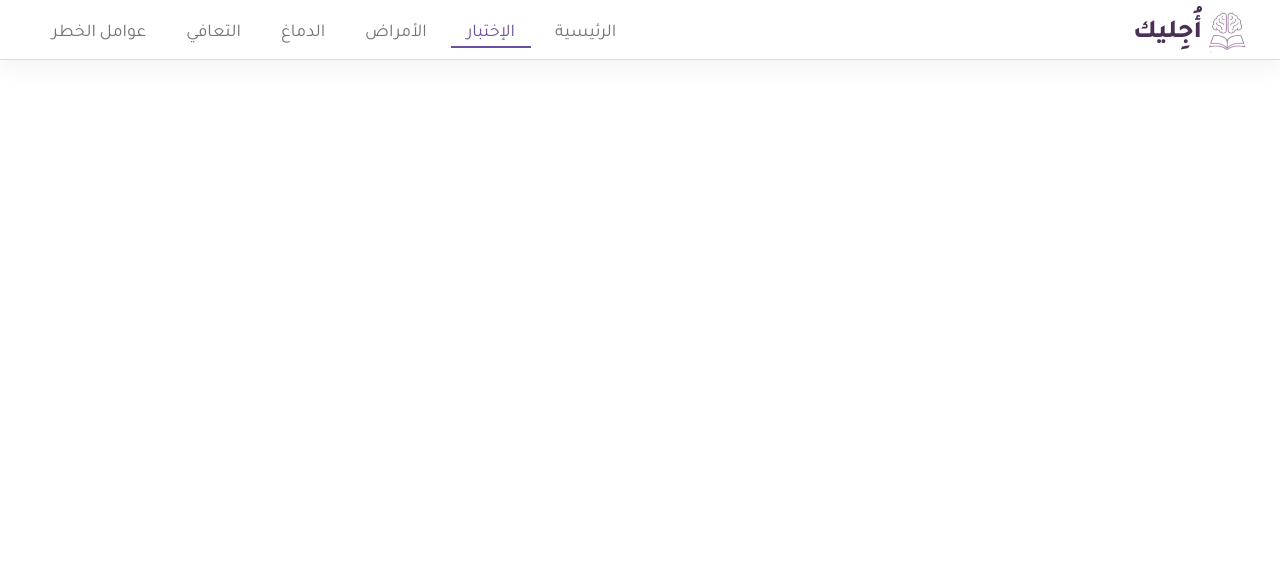
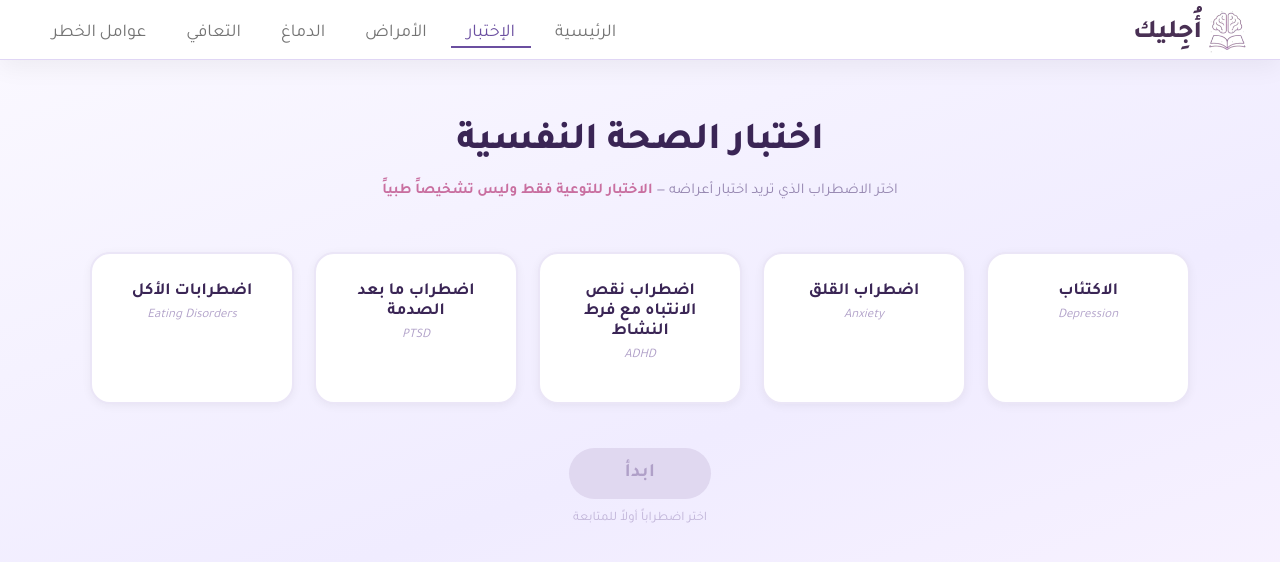
Before and after one commit to Demxz0/Graduation-Project, a React (Create React App) app: page /ikhtbar in a window 1280 px wide. Shown: the top 562 px of the page. Built offline with nearby package versions, Linux system fonts and the light colour scheme.

Commit message:
add first exam page

```diff
--- a/src/App.js
+++ b/src/App.js
@@ -2,6 +2,7 @@ import './App.css';
 import { Routes, Route, Link, useLocation } from 'react-router-dom';
 import logo from './logo.png';
 import Home from './pages/Home';
+import Exam from './pages/Exam';
 
 function App() {
   const location = useLocation();
@@ -84,6 +85,7 @@ function App() {
       {/* Routes */}
       <Routes>
         <Route path="/" element={<Home />} />
+        <Route path="/ikhtbar" element={<Exam />} />
         {/* باقي الصفحات رح تضيفها هون لما تعملها */}
       </Routes>
 
--- /dev/null
+++ b/src/pages/Exam.jsx
@@ -0,0 +1,238 @@
+import { useState } from 'react';
+import { useNavigate } from 'react-router-dom';
+
+//قائمة الاضطرابات
+const disorders = [
+  {
+    id: 'depression',
+    nameAr: 'الاكتئاب',
+    nameEn: 'Depression',
+    color: '#d6936a',
+    bg: '#f0eeff',
+  },
+  {
+    id: 'anxiety',
+    nameAr: 'اضطراب القلق',
+    nameEn: 'Anxiety',
+    color: '#e1844a',
+    bg: '#fff0f7',
+  },
+  {
+    id: 'adhd',
+    nameAr: 'اضطراب نقص الانتباه مع فرط النشاط',
+    nameEn: 'ADHD',
+    color: '#5c7f94',
+    bg: '#fff8ee',
+  },
+  {
+    id: 'ptsd',
+    nameAr: 'اضطراب ما بعد الصدمة',
+    nameEn: 'PTSD',
+    color: '#5c7f94',
+    bg: '#edfaf7',
+  },
+  {
+    id: 'eating',
+    nameAr: 'اضطرابات الأكل',
+    nameEn: 'Eating Disorders',
+    color: '#d68cb9',
+    bg: '#f0faee',
+  },
+];
+
+function Exam() {
+  const [selected, setSelected] = useState(null);
+  const navigate = useNavigate();
+  function handleStart() {
+    if (selected) {
+      navigate(`/exam/${selected}`);
+    }
+  }
+
+  return (
+    <div style={{
+      minHeight: '100vh',
+      background: 'linear-gradient(160deg, #faf8ff 0%, #f0ecff 50%, #fdf6ff 100%)',
+      display: 'flex',
+      flexDirection: 'column',
+      alignItems: 'center',
+      padding: '60px 24px 40px',
+      direction: 'rtl',
+      fontFamily: "'Tajawal', sans-serif",
+    }}>
+
+      {/* ===== العنوان الرئيسي ===== */}
+      <h1 style={{
+        fontSize: '38px',
+        fontWeight: '800',
+        color: '#3a2555',
+        marginBottom: '12px',
+        textAlign: 'center',
+      }}>
+        اختبار الصحة النفسية
+      </h1>
+
+      {/* ===== الوصف ===== */}
+      <p style={{
+        fontSize: '15px',
+        color: '#9586b0',
+        textAlign: 'center',
+        marginBottom: '48px',
+        maxWidth: '520px',
+        lineHeight: '1.7',
+      }}>
+        اختر الاضطراب الذي تريد اختبار أعراضه —{' '}
+        <strong style={{ color: '#c96fa0' }}>
+         الاختبار للتوعية فقط وليس تشخيصاً طبياً
+        </strong>
+      </p>
+
+      {/* ===== الكاردز ===== */}
+      <div style={{
+        display: 'grid',
+       gridTemplateColumns: 'repeat(5, 1fr)',
+        gap: '20px',
+       maxWidth: '1100px',
+        width: '100%',
+        marginBottom: '44px',
+      }}>
+        {disorders.map((d) => {
+          const isSelected = selected === d.id;
+
+          return (
+            <div
+              key={d.id}
+              onClick={() => setSelected(d.id)}
+              style={{
+                background: isSelected ? d.bg : 'white',
+                border: isSelected
+                  ? `2px solid ${d.color}`
+                  : '2px solid #ebe6f7',
+                borderRadius: '20px',
+                padding: '28px 20px',
+                cursor: 'pointer',
+                textAlign: 'center',
+                transition: 'all 0.25s ease',
+                boxShadow: isSelected
+                  ? `0 8px 28px ${d.color}30`
+                  : '0 2px 10px rgba(0,0,0,0.05)',
+                transform: isSelected ? 'translateY(-4px)' : 'none',
+                position: 'relative',
+              }}
+
+              onMouseEnter={e => {
+                if (!isSelected) {
+                  e.currentTarget.style.boxShadow = `0 6px 20px ${d.color}25`;
+                  e.currentTarget.style.transform = 'translateY(-2px)';
+                  e.currentTarget.style.background = `${d.color}12`;
+                }
+              }}
+              onMouseLeave={e => {
+                if (!isSelected) {
+                  e.currentTarget.style.boxShadow = '0 2px 10px rgba(0,0,0,0.05)';
+                  e.currentTarget.style.transform = 'none';
+                  e.currentTarget.style.background = 'white';
+                }
+              }}
+            >
+              {isSelected && (
+                <div style={{
+                  position: 'absolute',
+                  top: '12px',
+                  left: '12px',
+                  width: '24px',
+                  height: '24px',
+                  borderRadius: '50%',
+                  background: d.color,
+                  display: 'flex',
+                  alignItems: 'center',
+                  justifyContent: 'center',
+                  fontSize: '13px',
+                  color: 'white',
+                  fontWeight: '700',
+                }}>
+                  ✓
+                </div>
+              )}
+
+              {/* الاسم العربي */}
+              <div style={{
+                fontSize: '17px',
+                fontWeight: '700',
+                color: isSelected ? d.color : '#3a2555',
+                marginBottom: '6px',
+                transition: 'color 0.25s',
+              }}>
+                {d.nameAr}
+              </div>
+
+              {/* الاسم الإنجليزي */}
+              <div style={{
+                fontSize: '13px',
+                color: isSelected ? d.color : '#b0a0c8',
+                marginBottom: '10px',
+                fontStyle: 'italic',
+                transition: 'color 0.25s',
+              }}>
+                {d.nameEn}
+              </div>
+
+              {/* الوصف */}
+              <div style={{
+                fontSize: '13px',
+                color: '#9586b0',
+                lineHeight: '1.6',
+              }}>
+                {d.desc}
+              </div>
+            </div>
+          );
+        })}
+      </div>
+
+      {/* ===== زر ابدأ ===== */}
+      <button
+        onClick={handleStart}
+        disabled={!selected}
+        style={{
+          padding: '14px 56px',
+          fontSize: '19px',
+          fontWeight: '700',
+          fontFamily: "'Tajawal', sans-serif",
+          background: selected
+            ? 'linear-gradient(135deg, #9b7fc7, #7c6fcd)'
+            : '#e0d8f0',
+          color: selected ? 'white' : '#b0a0c8',
+          border: 'none',
+          borderRadius: '50px',
+          cursor: selected ? 'pointer' : 'not-allowed',
+          transition: 'all 0.3s ease',
+          boxShadow: selected ? '0 4px 20px rgba(124,111,205,0.35)' : 'none',
+          letterSpacing: '0.5px',
+        }}
+        onMouseEnter={e => {
+          if (selected) {
+            e.currentTarget.style.transform = 'scale(1.05)';
+            e.currentTarget.style.boxShadow = '0 6px 28px rgba(124,111,205,0.5)';
+          }
+        }}
+        onMouseLeave={e => {
+          e.currentTarget.style.transform = 'scale(1)';
+          e.currentTarget.style.boxShadow = selected
+            ? '0 4px 20px rgba(124,111,205,0.35)'
+            : 'none';
+        }}
+      >
+        ابدأ
+      </button>
+
+      {!selected && (
+        <p style={{ marginTop: '12px', fontSize: '13px', color: '#c0b4d8' }}>
+          اختر اضطراباً أولاً للمتابعة
+        </p>
+      )}
+    </div>
+  );
+}
+
+export default Exam;
--- a/src/pages/Home.jsx
+++ b/src/pages/Home.jsx
@@ -1,7 +1,9 @@
 import '../App.css';
 import image from '../image.png';
+import { useNavigate } from 'react-router-dom';
 
 function Home() {
+  const navigate = useNavigate();
   return (
     <div>
 
@@ -38,7 +40,8 @@ function Home() {
           </p>
           <div style={{ display: "flex", flexDirection: "row", gap: "16px", alignItems: "center", justifyContent: "center" }}>
             <button style={{ padding: "14px 28px", fontSize: "18px", background: "#9b7fc7", border: "none", borderRadius: "50px", cursor: "pointer", color: "white", fontFamily: "'Tajawal', sans-serif" }}
-              onMouseEnter={e => { e.currentTarget.style.transform = "scale(1.05)"; e.currentTarget.style.boxShadow = "0 4px 20px rgba(155,127,212,0.4)"; }}
+             onClick={() => navigate('/ikhtbar')}
+             onMouseEnter={e => { e.currentTarget.style.transform = "scale(1.05)"; e.currentTarget.style.boxShadow = "0 4px 20px rgba(155,127,212,0.4)"; }}
               onMouseLeave={e => { e.currentTarget.style.transform = "scale(1)"; e.currentTarget.style.boxShadow = "none"; }}>
               ابدأ الاختبار ✨
             </button>
```
Also changed, not shown: 1 other file (tests, documents, lock files or other folders).
